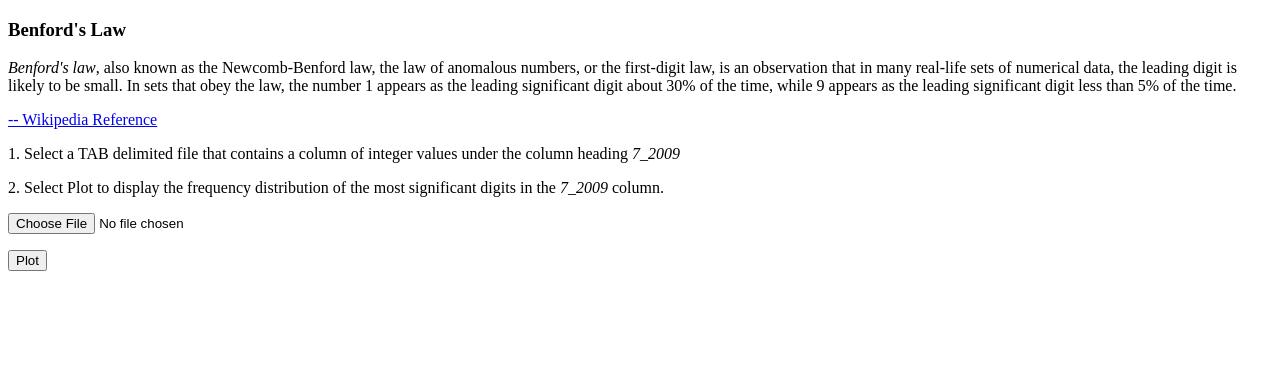
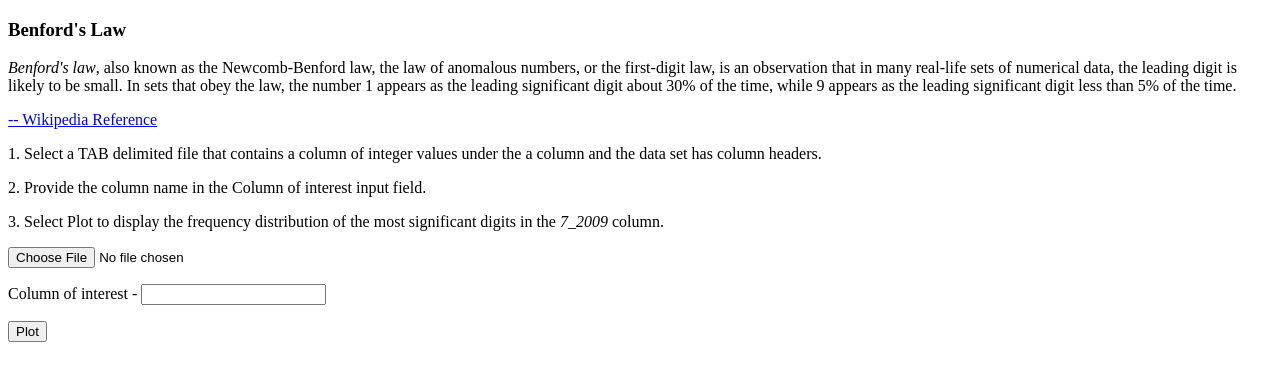
Before and after one commit to vmerlyn/benford_law, a Flask app: page / in a window 1280 px wide. Shown: the top 381 px of the page. Run offline with Flask 2, Linux system fonts and the light colour scheme.

Commit message:
feat:allow entering the column header of the input data file

```diff
--- a/app.py
+++ b/app.py
@@ -16,24 +16,31 @@ def index():
 @app.route("/", methods=["POST"])
 def upload_file():
     uploaded_file = request.files["file"]
-    if uploaded_file.filename != "":
-        PLOT_GENERATION_DELAY = 2  # seconds
-        if not os.path.exists('temp_data'):
-            os.makedirs('temp_data')
-        destination_file = os.path.join("temp_data", uploaded_file.filename)
-        uploaded_file.save(destination_file)
-        data = CensusData(destination_file)
-        data.generate_plot()
-        # FIXME
-        # Adding this artificial delay to allow for the plot to finish generating
-        # before we redirect to the base page and display the generated HTML.
-        # NOT ideal. But only way to fix the occasional issue where the plots
-        # were not being displayed.
-        time.sleep(PLOT_GENERATION_DELAY)
+    try:
+        if uploaded_file.filename != "":
+            PLOT_GENERATION_DELAY = 2  # seconds
+            if not os.path.exists('temp_data'):
+                os.makedirs('temp_data')
+            destination_file = os.path.join(
+                "temp_data", uploaded_file.filename)
+            uploaded_file.save(destination_file)
+            column_name = request.form['col_name']
+            data = CensusData(destination_file, column_name)
+            data.generate_plot()
+            # FIXME
+            # Adding this artificial delay to allow for the plot to finish generating
+            # before we redirect to the base page and display the generated HTML.
+            # NOT ideal. But only way to fix the occasional issue where the plots
+            # were not being displayed.
+            time.sleep(PLOT_GENERATION_DELAY)
 
-    else:
+        else:
+            CensusData.generate_html()
+    except Exception as exception_instance:
         CensusData.generate_html()
-
+        print(type(exception_instance))
+        print(exception_instance.args)
+        print(exception_instance)
     return redirect(url_for("index"))
 
 
--- a/templates/index.html
+++ b/templates/index.html
@@ -14,12 +14,14 @@
                         the leading significant digit less than 5% of the time. </p>
                         <a href="https://en.wikipedia.org/wiki/Benford%27s_law"> -- Wikipedia Reference</a>
                         <p>1. Select a TAB delimited file that contains a column of integer values under
-                        the column heading <em>7_2009</em></p>
-                        <p>2. Select Plot to display the frequency distribution of the most
-                        significant digits in the <em>7_2009</em> column.</p>
+                            the a column and the data set has column headers.
+                        <p>2. Provide the column name in the Column of interest input field.</p>
+                        <p>3. Select Plot to display the frequency distribution of the most
+                            significant digits in the <em>7_2009</em> column.</p>
 
                         <form method="POST" action="" enctype="multipart/form-data">
                             <p><input type="file" name="file"></p>
+                            <p>Column of interest - <input type="text" name="col_name"></p>
                             <p><input type="submit" value="Plot"></p>
                         </form>
 
```
Also changed, not shown: census_data.py (+16 -10 lines).
